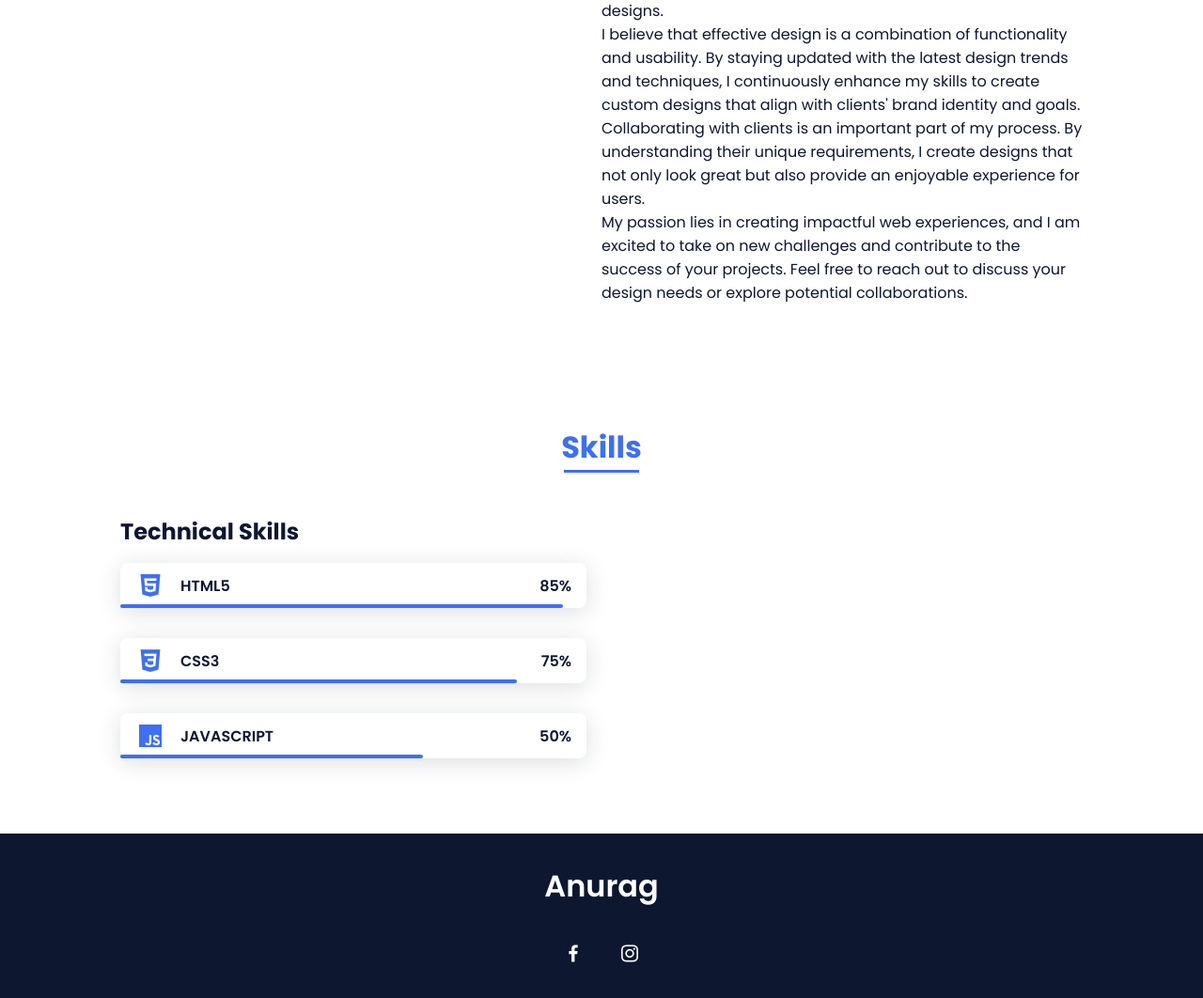
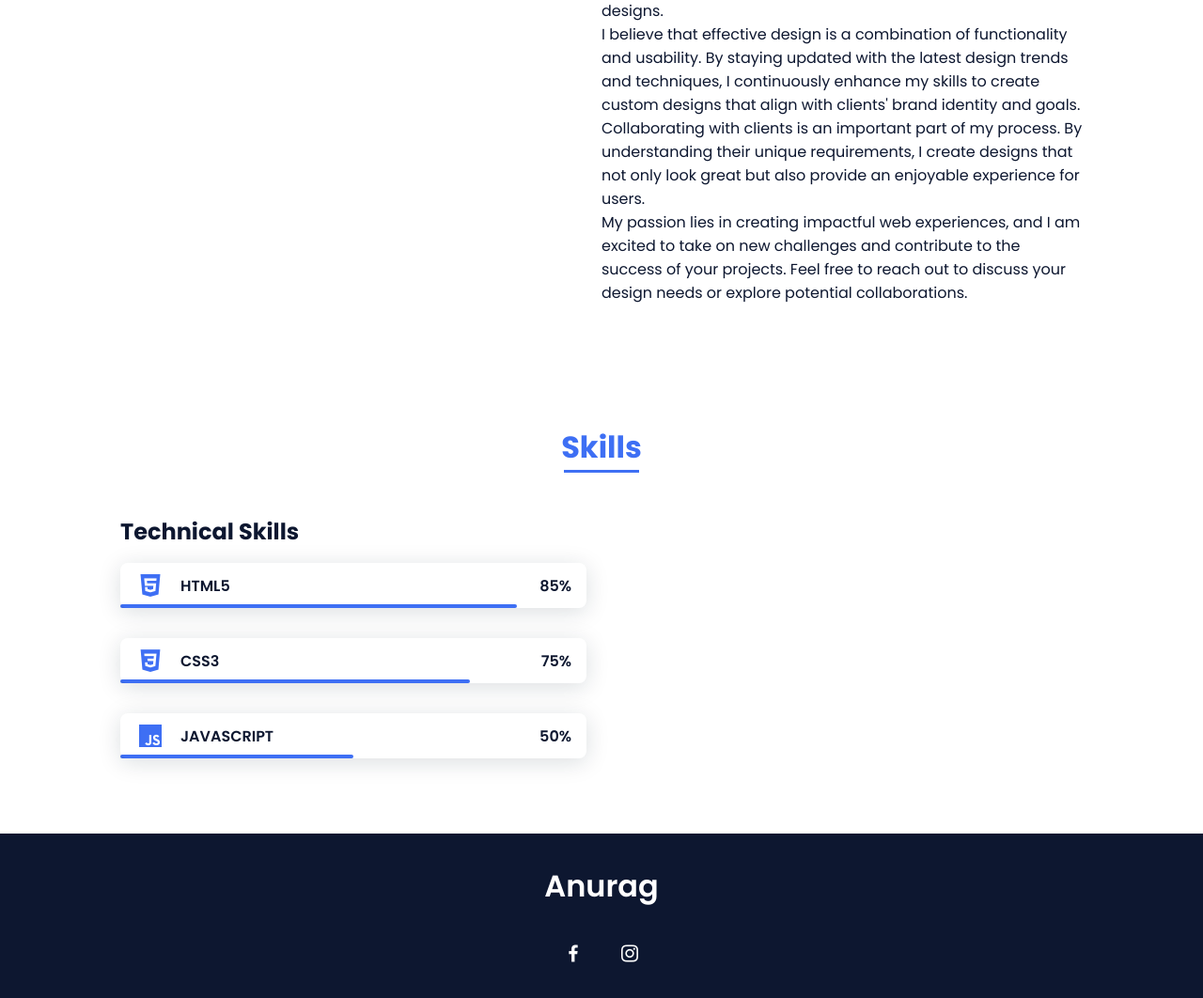
Before and after one commit to Anuragpalle/portfolio, a plain HTML site: page index.html in a window 1280 px wide. Shown: the part 1026-2088 px from the top of the page at 94% size. Drawn offline with nearby package versions, Linux system fonts and the light colour scheme.

Commit message:
Update styles.css

```diff
--- a/assets/css/styles.css
+++ b/assets/css/styles.css
@@ -319,15 +319,15 @@ img {
 }
 
 .skills__html {
-  width: 95%;
+  width: 85%;
 }
 
 .skills__css {
-  width: 85%;
+  width: 75%;
 }
 
 .skills__js {
-  width: 65%;
+  width: 50%;
 }
 
 .skills__ux {
```
